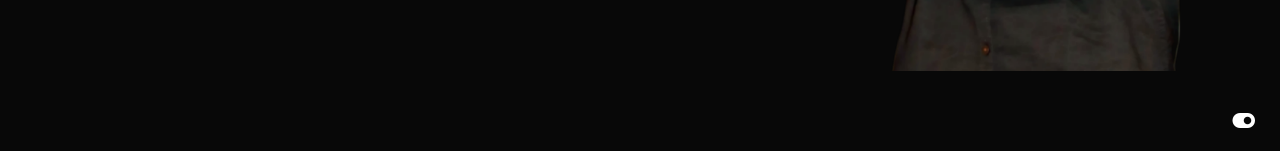
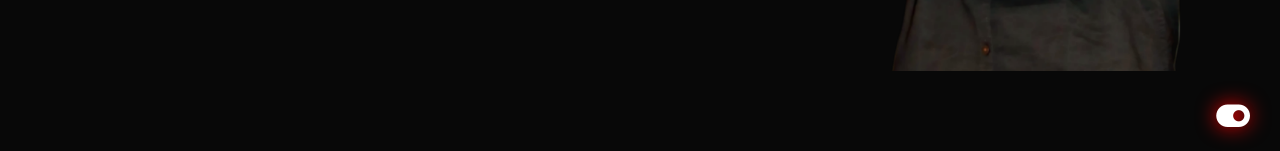
Before and after one commit to imp-host/portfolio, a plain HTML site: page index.html in a window 1280 px wide. Shown: the part 649-800 px from the top of the page. Drawn offline with Linux system fonts and the light colour scheme.

Commit message:
Add files via upload

```diff
--- a/style.css
+++ b/style.css
@@ -32,9 +32,12 @@ body.light-mode {
 
 #light-icon,
 #dark-icon {
-  font-size: 20px;
+  font-size: 30px;
   color: #fff;
-  margin: 0 5px;
+  margin: 0 10px;
+  border: none;
+  background-color: transparent;
+  text-shadow: 0px 0px 20px red;
 }
 
 /* Default styles */
```
Also changed, not shown: index.html (+2 -0 lines).
